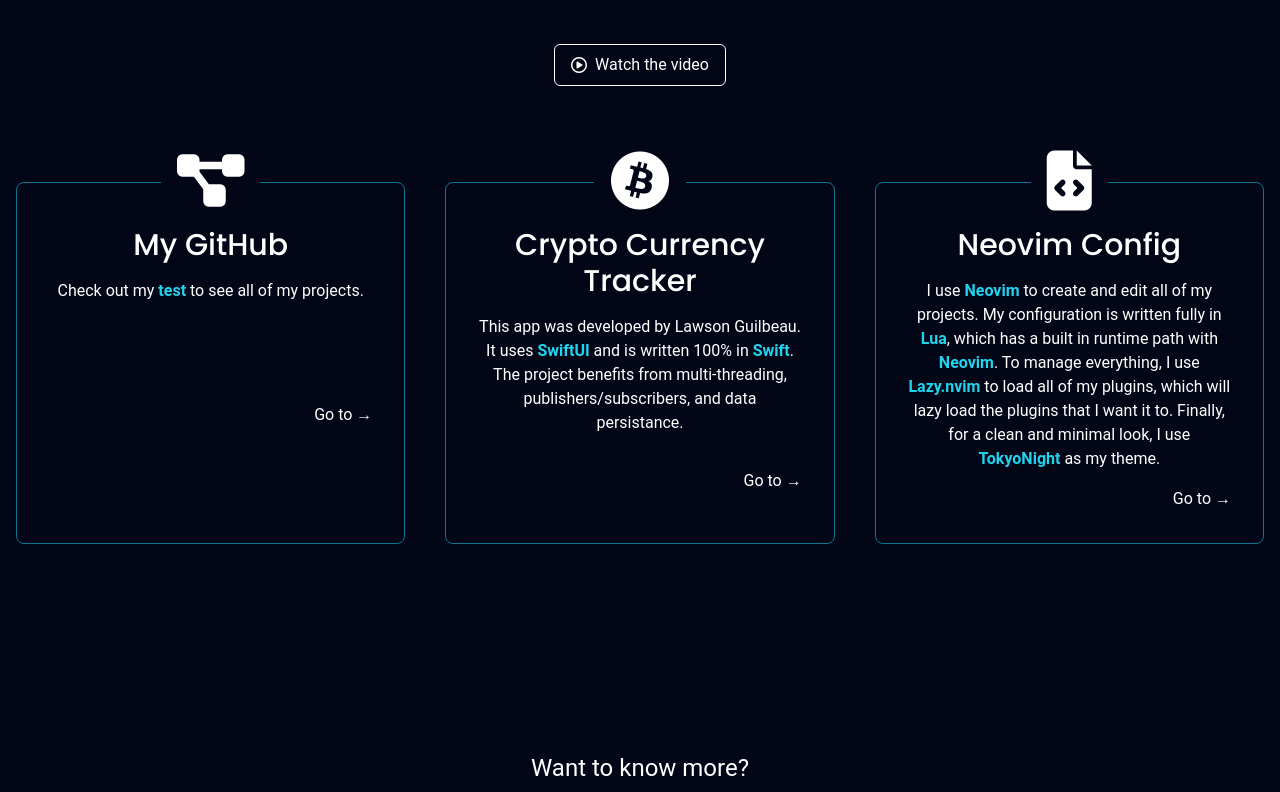
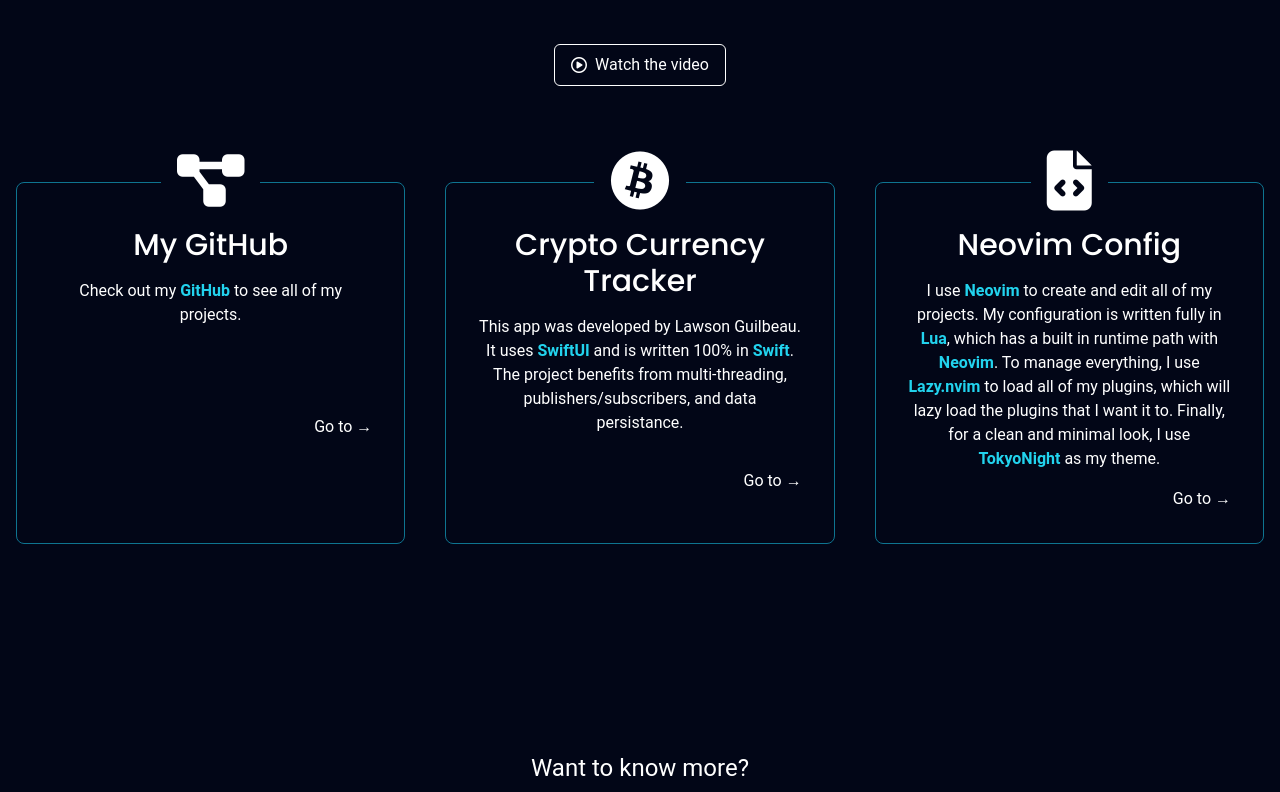
Before and after one commit to lawsonguilbeau/Portfolio, a SvelteKit app: page / in a window 1280 px wide. Shown: the part 1006-1798 px from the top of the page. Built offline with nearby package versions, Linux system fonts and the light colour scheme.

Commit message:
test confirmed

```diff
--- a/src/components/Main.svelte
+++ b/src/components/Main.svelte
@@ -100,7 +100,7 @@
 		<div class="grid grid-cols-1 lg:grid-cols-3 gap-12 lg:gap-10">
 			<Step step={steps[0]}>
 				<p>
-					Check out my <strong class="text-cyan-400">test</strong> to see all of my projects.
+					Check out my <strong class="text-cyan-400">GitHub</strong> to see all of my projects.
 				</p>
 			</Step>
 			<Step step={steps[1]}>
```
